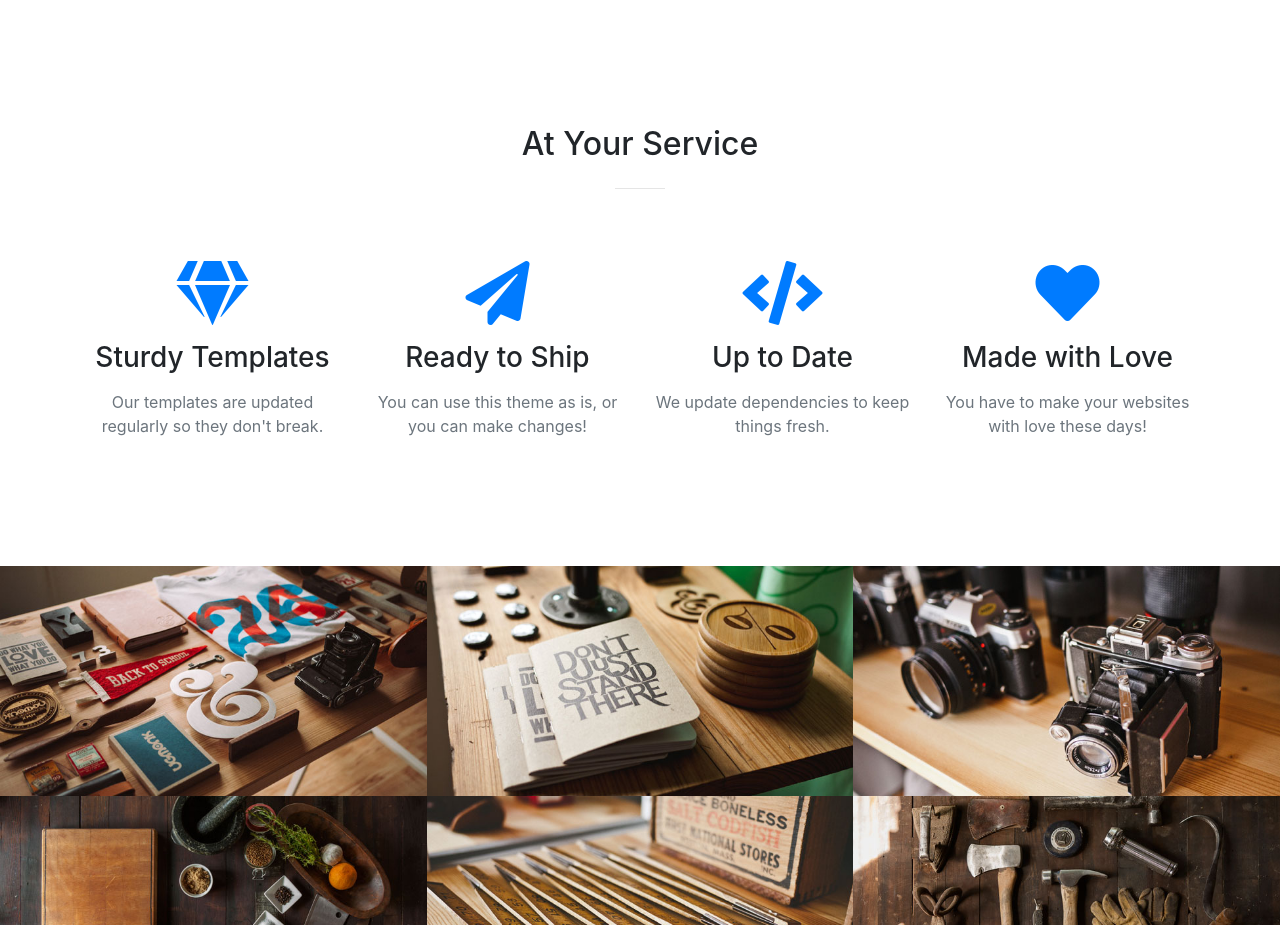
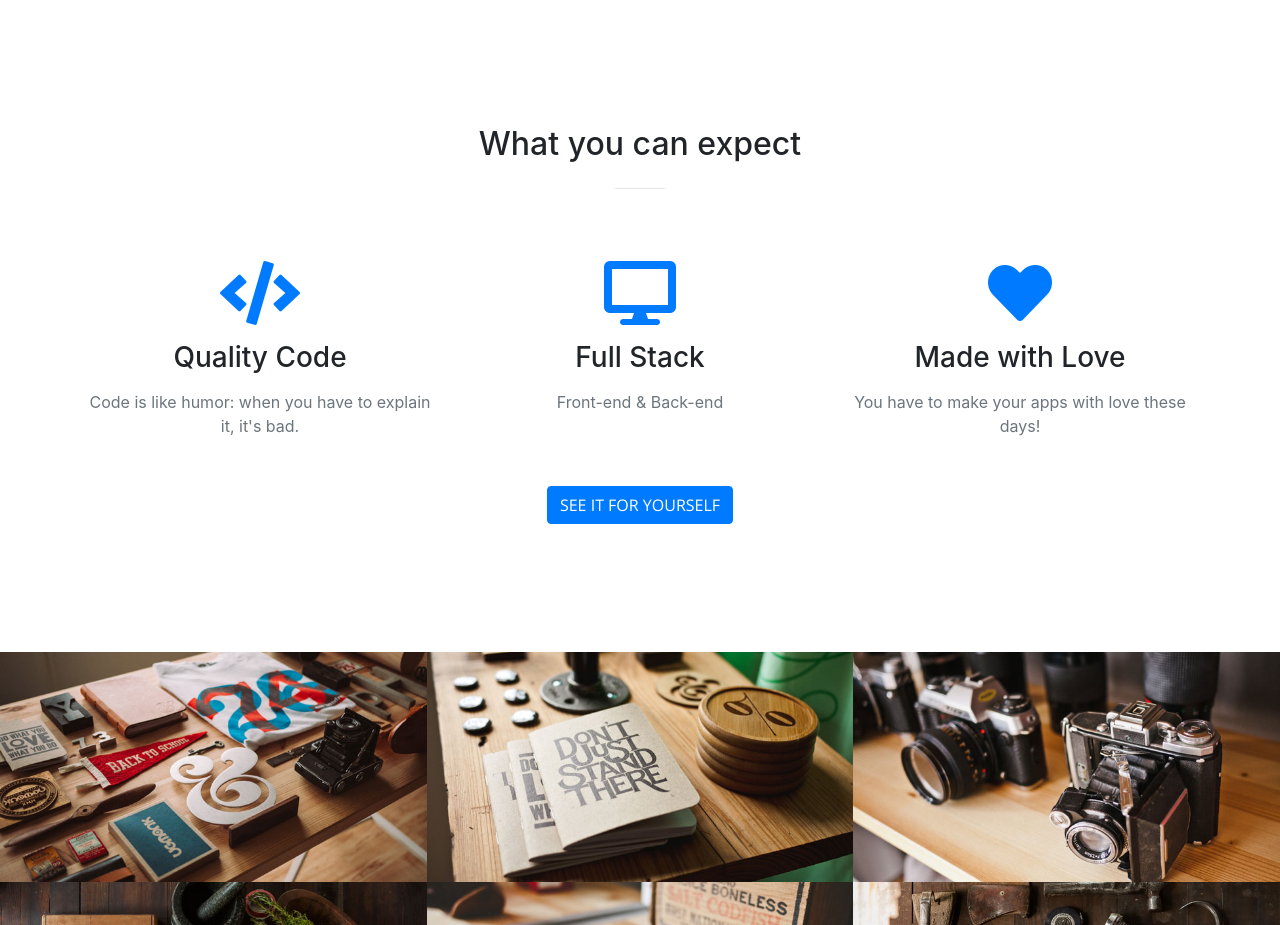
Before and after one commit to andrezafeu/andrezafeu.github.io, a website with bundled scripts: page index.html in a window 1280 px wide. Shown: the part 1280-2205 px from the top of the page. Built offline with nearby package versions, Linux system fonts and the light colour scheme.

Commit message:
Update services content

```diff
--- a/index.html
+++ b/index.html
@@ -89,40 +89,41 @@
       <div class="container">
         <div class="row">
           <div class="col-lg-12 text-center">
-            <h2 class="section-heading">At Your Service</h2>
+            <h2 class="section-heading">What you can expect</h2>
             <hr class="my-4">
           </div>
         </div>
       </div>
       <div class="container">
         <div class="row">
-          <div class="col-lg-3 col-md-6 text-center">
+          <div class="col-lg-4 col-md-4 text-center">
             <div class="learn-more-box mt-5 mx-auto">
-              <i class="fas fa-4x fa-gem text-primary mb-3 sr-icon-1"></i>
-              <h3 class="mb-3">Sturdy Templates</h3>
-              <p class="text-muted mb-0">Our templates are updated regularly so they don't break.</p>
+              <i class="fas fa-4x fa-code text-primary mb-3 sr-icon-1"></i>
+              <h3 class="mb-3">Quality Code</h3>
+              <p class="text-muted mb-0">Code is like humor: when you have to explain it, it's bad.</p>
             </div>
           </div>
-          <div class="col-lg-3 col-md-6 text-center">
+          <div class="col-lg-4 col-md-4 text-center">
             <div class="learn-more-box mt-5 mx-auto">
-              <i class="fas fa-4x fa-paper-plane text-primary mb-3 sr-icon-2"></i>
-              <h3 class="mb-3">Ready to Ship</h3>
-              <p class="text-muted mb-0">You can use this theme as is, or you can make changes!</p>
+              <i class="fas fa-4x fa-desktop text-primary mb-3 sr-icon-3"></i>
+              <h3 class="mb-3">Full Stack</h3>
+              <p class="text-muted mb-0">Front-end & Back-end</p>
             </div>
           </div>
-          <div class="col-lg-3 col-md-6 text-center">
-            <div class="learn-more-box mt-5 mx-auto">
-              <i class="fas fa-4x fa-code text-primary mb-3 sr-icon-3"></i>
-              <h3 class="mb-3">Up to Date</h3>
-              <p class="text-muted mb-0">We update dependencies to keep things fresh.</p>
-            </div>
-          </div>
-          <div class="col-lg-3 col-md-6 text-center">
+          <div class="col-lg-4 col-md-4 text-center">
             <div class="learn-more-box mt-5 mx-auto">
               <i class="fas fa-4x fa-heart text-primary mb-3 sr-icon-4"></i>
               <h3 class="mb-3">Made with Love</h3>
-              <p class="text-muted mb-0">You have to make your websites with love these days!</p>
+              <p class="text-muted mb-0">You have to make your apps with love these days!</p>
             </div>
+          </div>
+        </div>
+      </div>
+      <br><br>
+      <div class="container">
+        <div class="row">
+          <div class="col-lg-12 col-md-12 text-center">
+            <a class="btn btn-primary btn-xl js-scroll-trigger" href="#portfolio">See it for yourself</a>
           </div>
         </div>
       </div>
```
